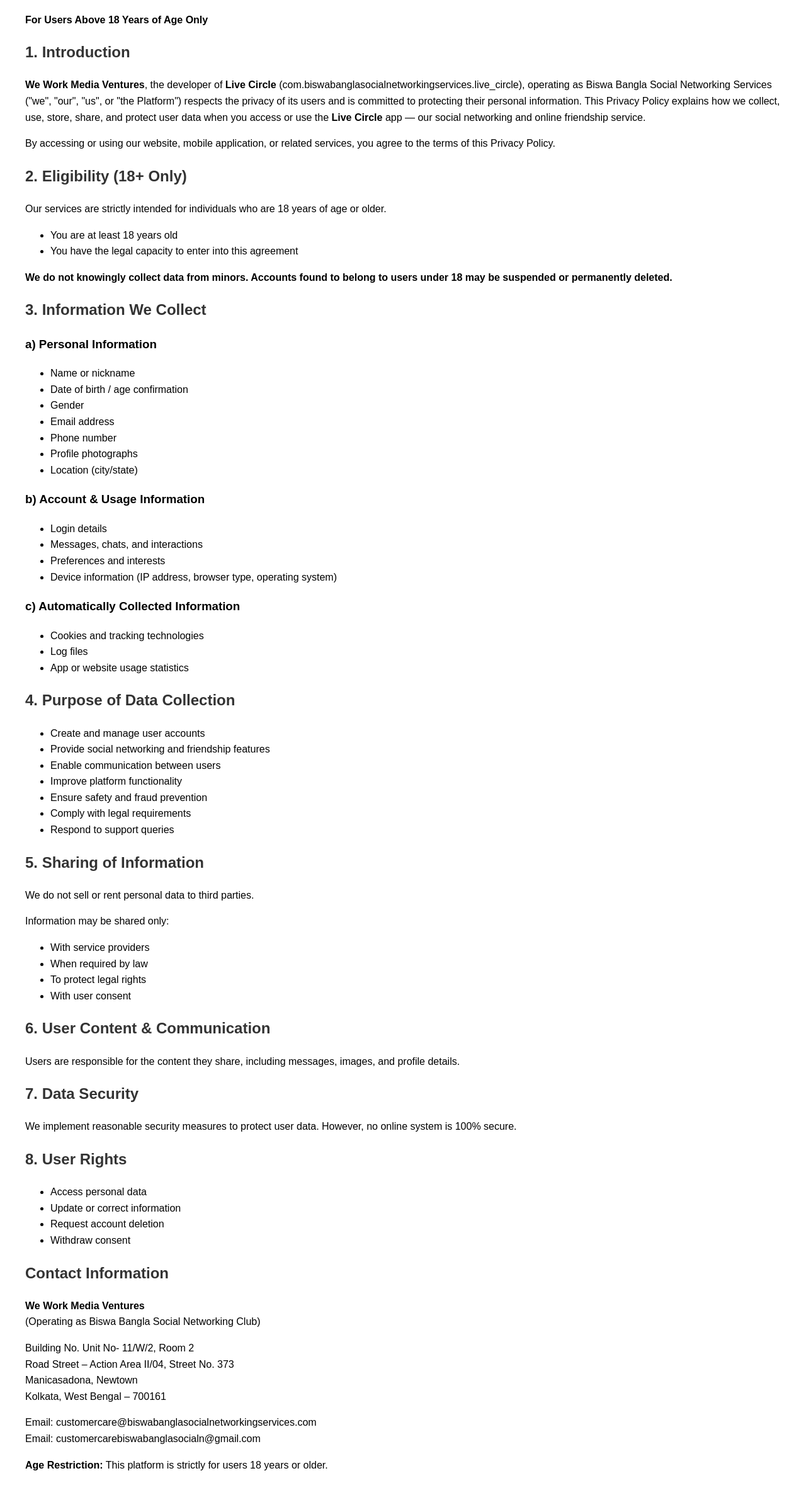
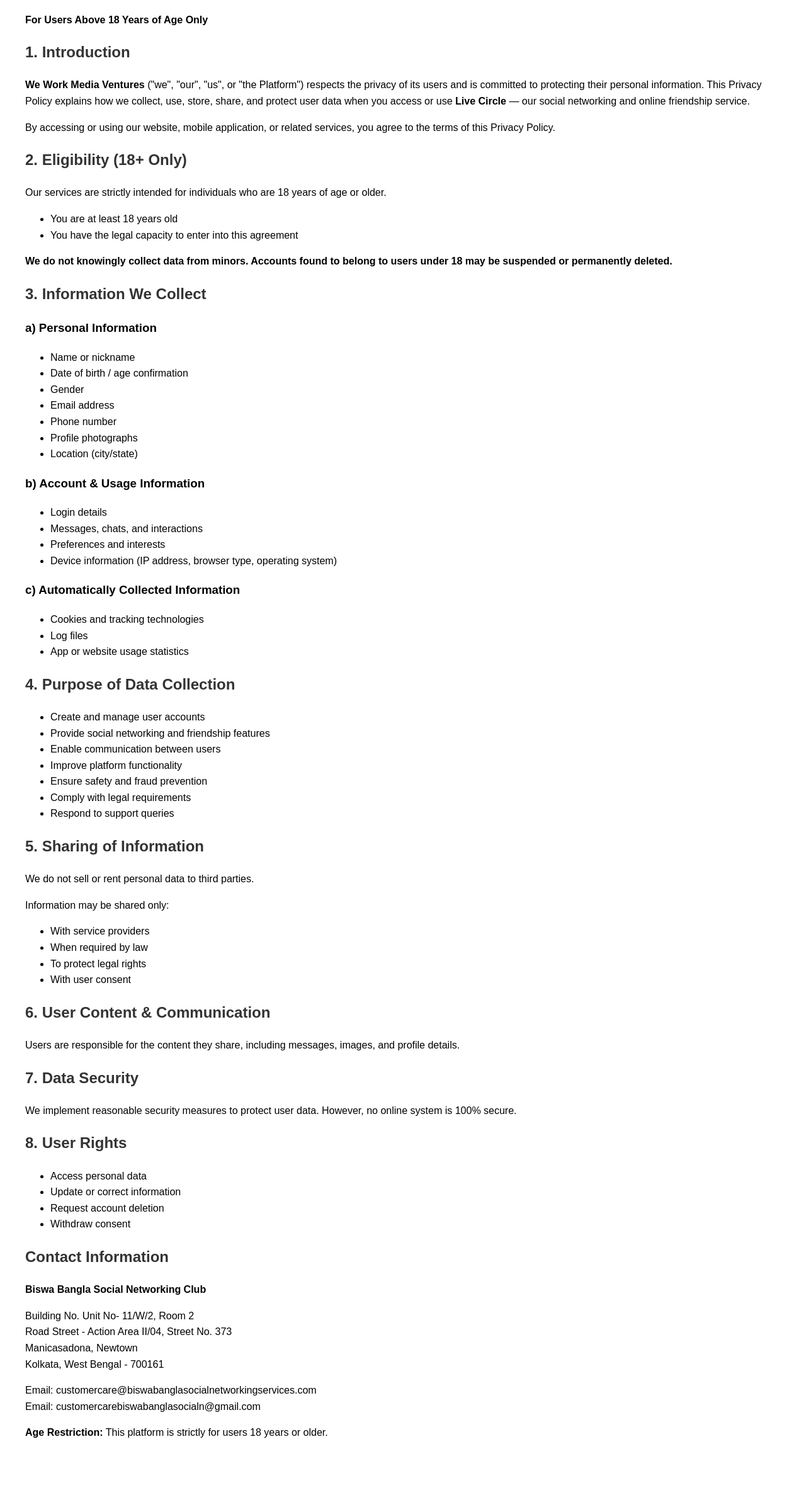
Before and after one commit to biswabanglasocialnetworkingclu-eng/privacy-policy, a plain HTML site: page index.html in a window 1280 px wide. Shown: the part 94-2468 px from the top of the page at 63% size. After the commit the page ends 2422 px from the top, so only its background shows below. Drawn offline with Linux system fonts and the light colour scheme.

Commit message:
Update index.html

```diff
--- a/index.html
+++ b/index.html
@@ -16,10 +16,10 @@
     </style>
 </head>
 <body>
-<h1>Privacy Policy & Refund Policy</h1>
+<h1>Privacy Policy &amp; Refund Policy</h1>
 <p><strong>For Users Above 18 Years of Age Only</strong></p>
 <h2>1. Introduction</h2>
-<p><strong>We Work Media Ventures</strong>, the developer of <strong>Live Circle</strong> (com.biswabanglasocialnetworkingservices.live_circle), operating as Biswa Bangla Social Networking Services ("we", "our", "us", or "the Platform") respects the privacy of its users and is committed to protecting their personal information. This Privacy Policy explains how we collect, use, store, share, and protect user data when you access or use the <strong>Live Circle</strong> app — our social networking and online friendship service.</p>
+<p><strong>We Work Media Ventures</strong> ("we", "our", "us", or "the Platform") respects the privacy of its users and is committed to protecting their personal information. This Privacy Policy explains how we collect, use, store, share, and protect user data when you access or use <strong>Live Circle</strong> — our social networking and online friendship service.</p>
 <p>By accessing or using our website, mobile application, or related services, you agree to the terms of this Privacy Policy.</p>
 <h2>2. Eligibility (18+ Only)</h2>
 <p>Our services are strictly intended for individuals who are 18 years of age or older.</p>
@@ -39,7 +39,7 @@
 <li>Profile photographs</li>
 <li>Location (city/state)</li>
 </ul>
-<h3>b) Account & Usage Information</h3>
+<h3>b) Account &amp; Usage Information</h3>
 <ul>
 <li>Login details</li>
 <li>Messages, chats, and interactions</li>
@@ -71,7 +71,7 @@
 <li>To protect legal rights</li>
 <li>With user consent</li>
 </ul>
-<h2>6. User Content & Communication</h2>
+<h2>6. User Content &amp; Communication</h2>
 <p>Users are responsible for the content they share, including messages, images, and profile details.</p>
 <h2>7. Data Security</h2>
 <p>We implement reasonable security measures to protect user data. However, no online system is 100% secure.</p>
@@ -83,13 +83,12 @@
 <li>Withdraw consent</li>
 </ul>
 <h2>Contact Information</h2>
-<p><strong>We Work Media Ventures</strong><br>
-(Operating as Biswa Bangla Social Networking Club)</p>
+<p><strong>Biswa Bangla Social Networking Club</strong></p>
 <p>
 Building No. Unit No- 11/W/2, Room 2<br>
-Road Street – Action Area II/04, Street No. 373<br>
+Road Street - Action Area II/04, Street No. 373<br>
 Manicasadona, Newtown<br>
-Kolkata, West Bengal – 700161
+Kolkata, West Bengal - 700161
 </p>
 <p>
 Email: customercare@biswabanglasocialnetworkingservices.com<br>
```
